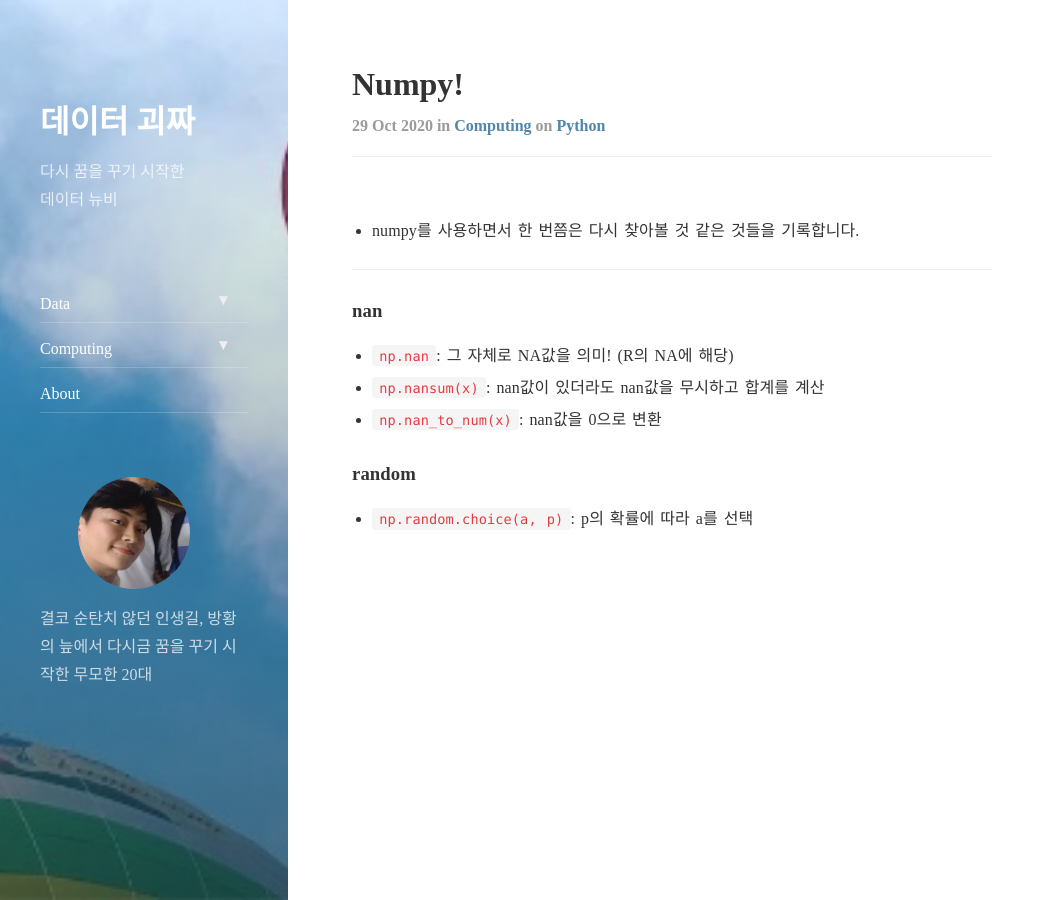
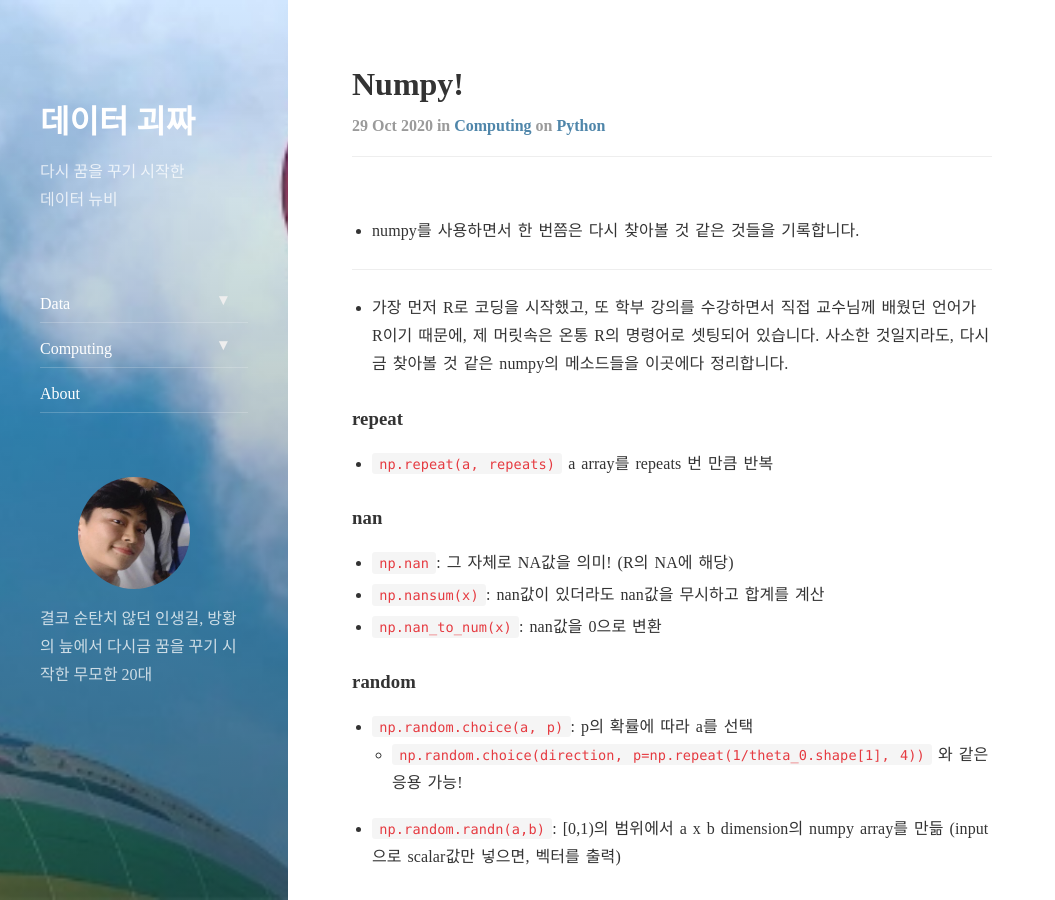
Before and after one commit to tryumanshow/data-weirdo.github.io, a Jekyll site: the page built from _posts/2020-10-29-computing-python-numpy.markdown, in a window 1280 px wide and 900 px high. Shown: the whole window, without its empty margins (0-1055 px from the left). Built offline with Jekyll 4.4.1, drawn with Linux system fonts in a browser that asks for light colours; nearby versions of some CDN libraries; comment, search, counter and statistics services are not loaded.

Commit message:
Update 2020-10-29-computing-python-numpy.markdown

```diff
--- a/_posts/2020-10-29-computing-python-numpy.markdown
+++ b/_posts/2020-10-29-computing-python-numpy.markdown
@@ -11,6 +11,12 @@ comments: true
 
 ---
 
+- 가장 먼저 R로 코딩을 시작했고, 또 학부 강의를 수강하면서 직접 교수님께 배웠던 언어가 R이기 때문에, 제 머릿속은 온통 R의 명령어로 셋팅되어 있습니다. 사소한 것일지라도, 다시금 찾아볼 것 같은 numpy의 메소드들을 이곳에다 정리합니다.
+
+### repeat
+- `np.repeat(a, repeats)`  a array를 repeats 번 만큼 반복
+
+
 ### nan
 
 - `np.nan`: 그 자체로 NA값을 의미! (R의 NA에 해당)
@@ -20,3 +26,5 @@ comments: true
 ### random
 
 - `np.random.choice(a, p)`: p의 확률에 따라 a를 선택
+  - `np.random.choice(direction, p=np.repeat(1/theta_0.shape[1], 4))` 와 같은 응용 가능!
+- `np.random.randn(a,b)`: \[0,1)의 범위에서 a x b dimension의 numpy array를 만듦 (input으로 scalar값만 넣으면, 벡터를 출력)
```
